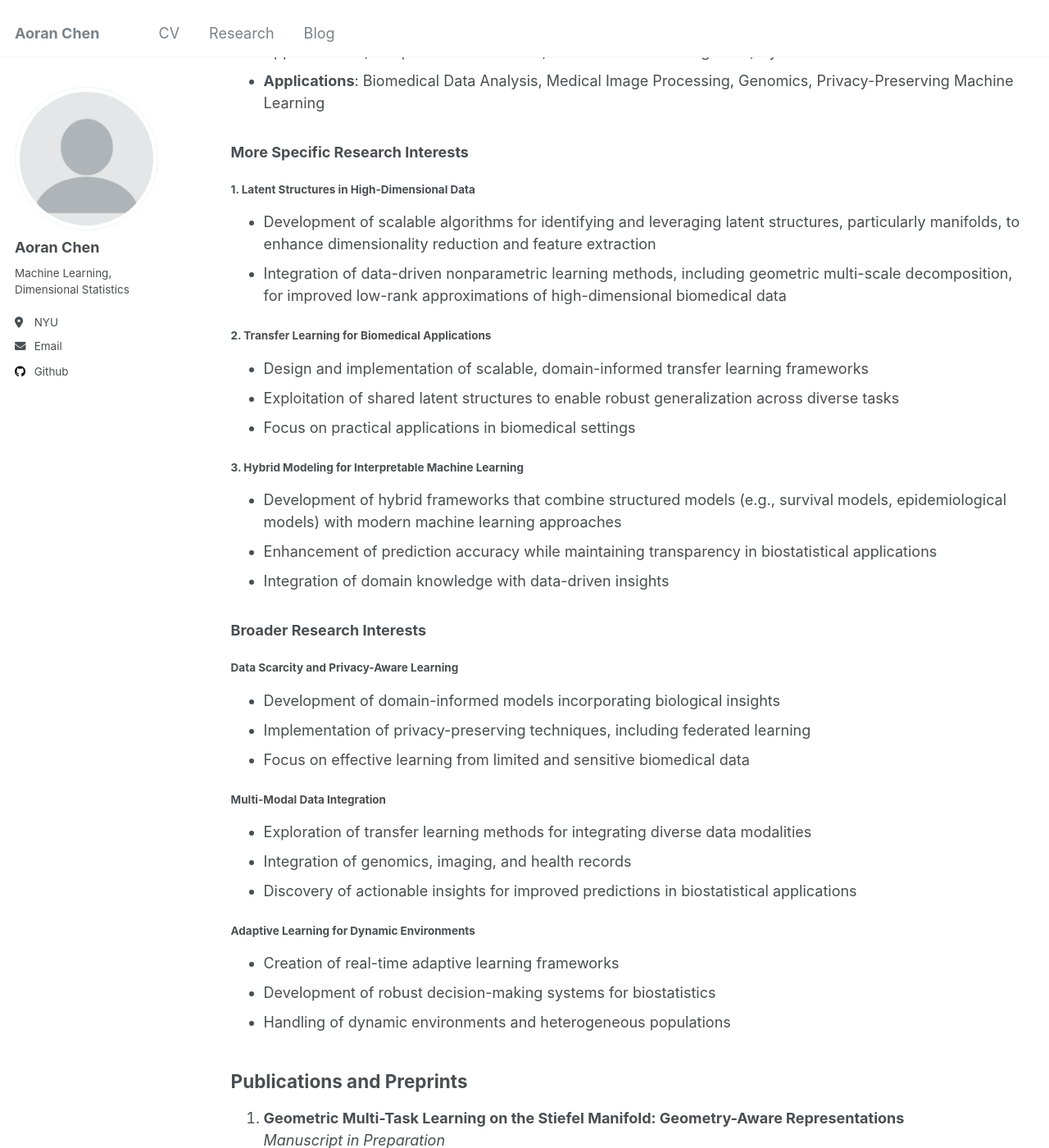
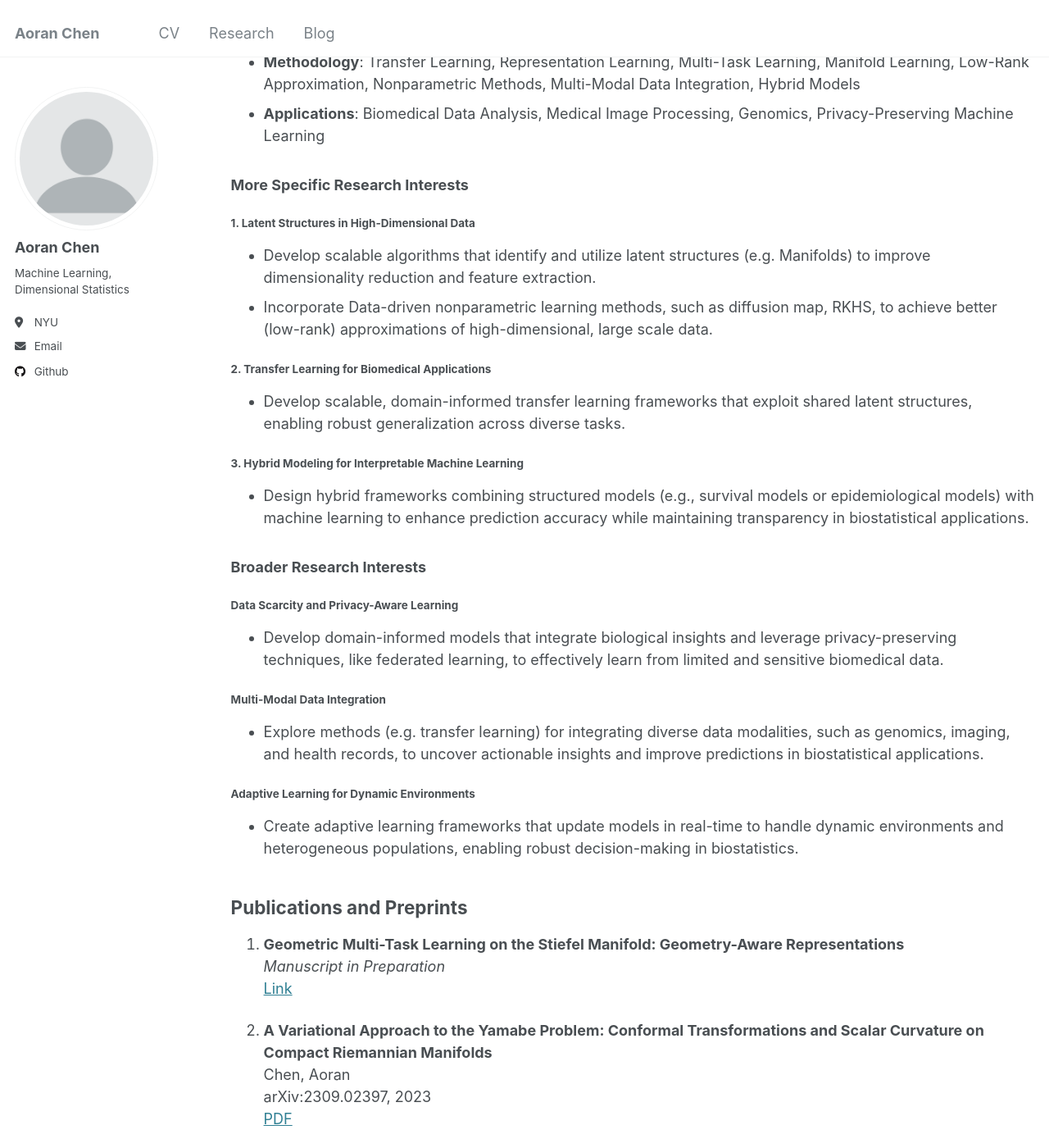
Before and after one commit to samohtaerg/samohtaerg.github.io, a Jekyll site: the page built from _pages/Research.md, in a window 1280 px wide and 1400 px high, scrolled down 497 px. Shown: the whole window at 82% size. Built offline with Jekyll 4.4.1, drawn with Linux system fonts in a browser that asks for light colours; some of the changed text lies outside the part shown.

Commit message:
Update Research.md

```diff
--- a/_pages/Research.md
+++ b/_pages/Research.md
@@ -22,35 +20,26 @@ I focus on two core questions:
 ### More Specific Research Interests
 
 #### 1. Latent Structures in High-Dimensional Data
-- Development of scalable algorithms for identifying and leveraging latent structures, particularly manifolds, to enhance dimensionality reduction and feature extraction
-- Integration of data-driven nonparametric learning methods, including geometric multi-scale decomposition, for improved low-rank approximations of high-dimensional biomedical data
+- Develop scalable algorithms that identify and utilize latent structures (e.g. Manifolds) to improve dimensionality reduction and feature extraction.
+- Incorporate Data-driven nonparametric learning methods, such as diffusion map, RKHS, to achieve better (low-rank) approximations of high-dimensional, large scale data.
 
 #### 2. Transfer Learning for Biomedical Applications
-- Design and implementation of scalable, domain-informed transfer learning frameworks
-- Exploitation of shared latent structures to enable robust generalization across diverse tasks
-- Focus on practical applications in biomedical settings
+- Develop scalable, domain-informed transfer learning frameworks that exploit shared latent structures, enabling robust generalization across diverse tasks.
 
 #### 3. Hybrid Modeling for Interpretable Machine Learning
-- Development of hybrid frameworks that combine structured models (e.g., survival models, epidemiological models) with modern machine learning approaches
-- Enhancement of prediction accuracy while maintaining transparency in biostatistical applications
-- Integration of domain knowledge with data-driven insights
+- Design hybrid frameworks combining structured models (e.g., survival models or epidemiological models) with machine learning to enhance prediction accuracy while maintaining transparency in biostatistical applications.
 
 ### Broader Research Interests
 
 #### Data Scarcity and Privacy-Aware Learning
-- Development of domain-informed models incorporating biological insights
-- Implementation of privacy-preserving techniques, including federated learning
-- Focus on effective learning from limited and sensitive biomedical data
+- Develop domain-informed models that integrate biological insights and leverage privacy-preserving techniques, like federated learning, to effectively learn from limited and sensitive biomedical data.
 
 #### Multi-Modal Data Integration
-- Exploration of transfer learning methods for integrating diverse data modalities
-- Integration of genomics, imaging, and health records
-- Discovery of actionable insights for improved predictions in biostatistical applications
+- Explore methods (e.g. transfer learning) for integrating diverse data modalities, such as genomics, imaging, and health records, to uncover actionable insights and improve predictions in biostatistical applications.
+
 
 #### Adaptive Learning for Dynamic Environments
-- Creation of real-time adaptive learning frameworks
-- Development of robust decision-making systems for biostatistics
-- Handling of dynamic environments and heterogeneous populations
+- Create adaptive learning frameworks that update models in real-time to handle dynamic environments and heterogeneous populations, enabling robust decision-making in biostatistics.
 
 ## Publications and Preprints
 
```
Also changed, not shown: other parts of _pages/Research.md (+2 -4 lines).
